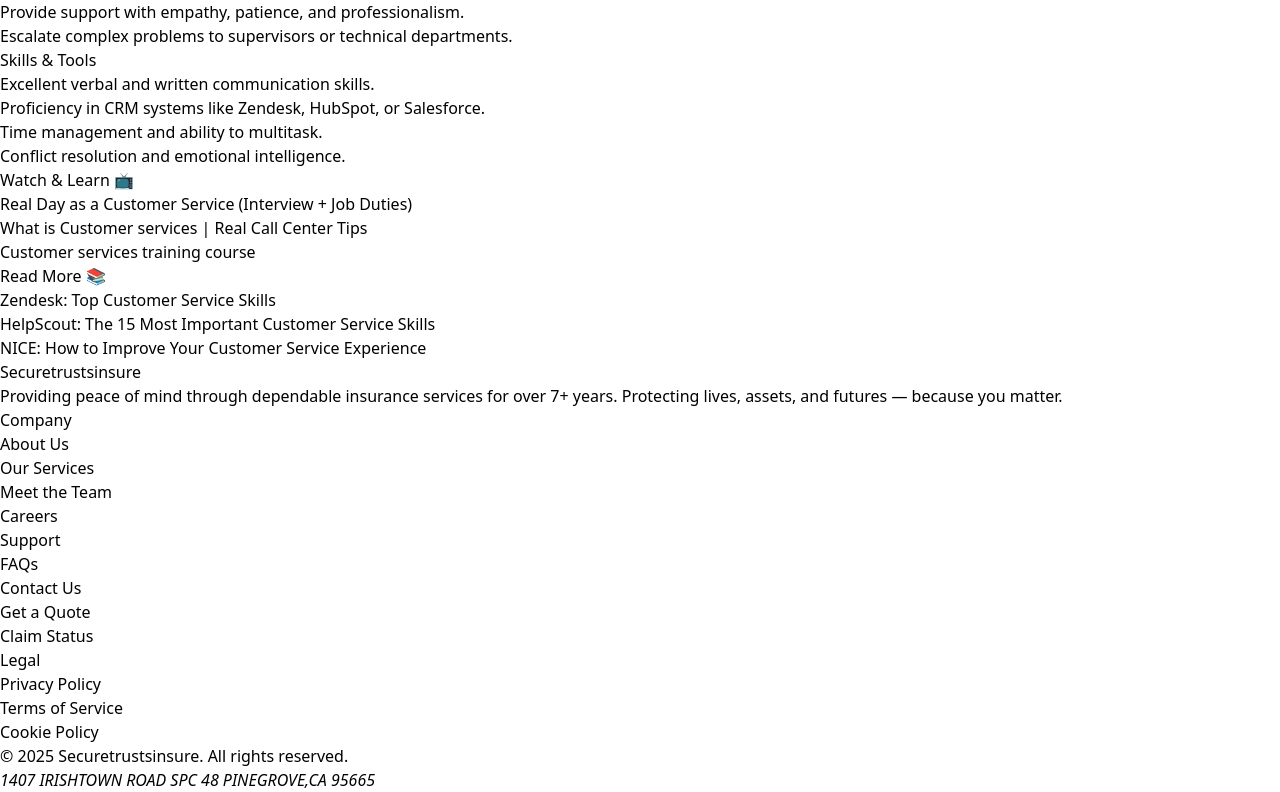
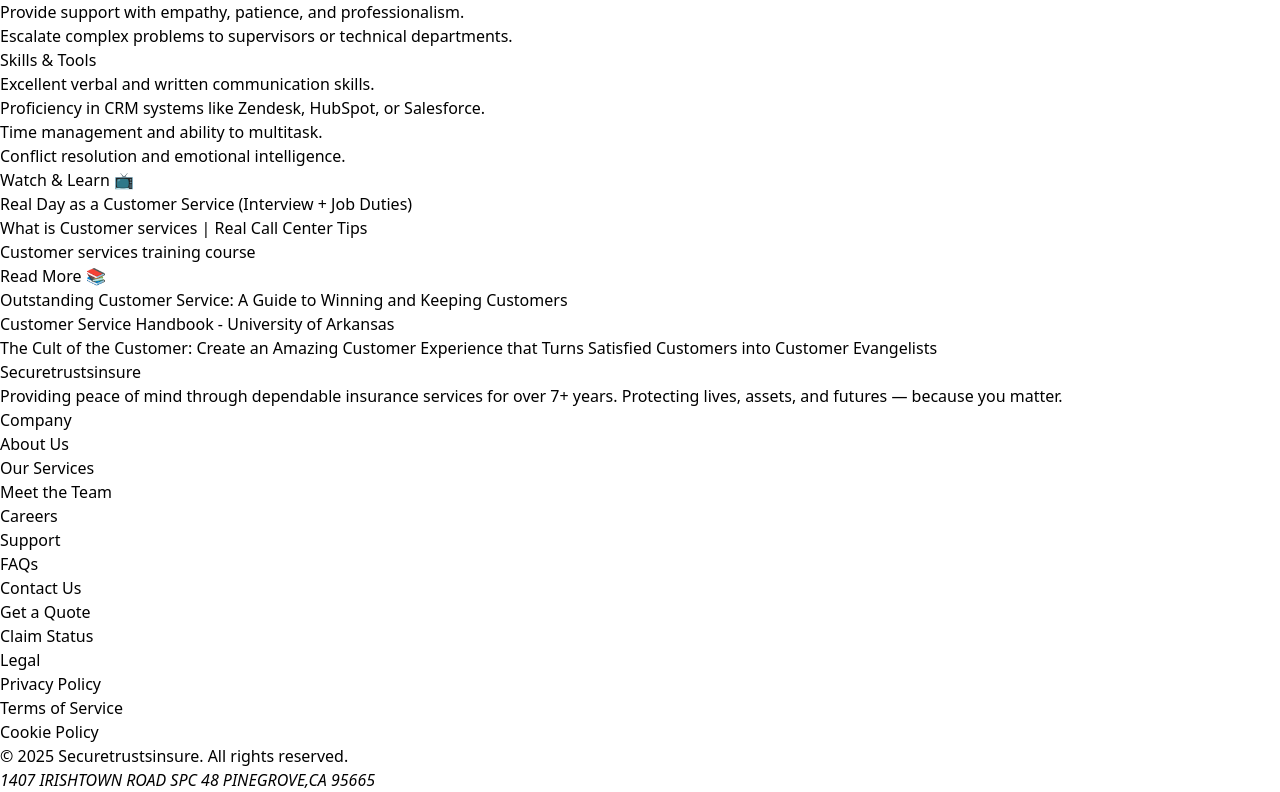
Before and after one commit to Posterity147/job, a React (Vite) app: page /customerservice in a window 1280 px wide. Shown: the part 724-1516 px from the top of the page. Built offline with nearby package versions, Linux system fonts and the light colour scheme.

Commit message:
onbaording process updates

```diff
--- a/src/pages/Billingandclaim.jsx
+++ b/src/pages/Billingandclaim.jsx
@@ -98,18 +98,18 @@
       <h3 className="text-xl font-semibold mb-3 text-red-700">Read More 📚</h3>
       <ul className="list-disc pl-6 text-red-600 space-y-2">
         <li>
-          <a href="https://www.investopedia.com/terms/i/insurance-claim.asp" target="_blank" rel="noopener noreferrer" className="underline">
-            Investopedia: Understanding Insurance Claims
+          <a href="https://www.iii.org/sites/default/files/docs/pdf/Insurance_Handbook_20103.pdf?utm_source=chatgpt.com" target="_blank" rel="noopener noreferrer" className="underline">
+            A guide to insurance basics - Insurance Information Institute
           </a>
         </li>
         <li>
-          <a href="https://www.verywellhealth.com/what-is-medical-billing-2317141" target="_blank" rel="noopener noreferrer" className="underline">
-            Verywell Health: Medical Billing Basics
+          <a href="https://www.scribd.com/document/788687696/Download-full-eBook-PDF-Understanding-Health-Insurance-A-Guide-to-Billing-and-Reimbursement-15th-Edition-ebook-all-chapters?utm_source=chatgpt.com" target="_blank" rel="noopener noreferrer" className="underline">
+            Understanding Health Insurance: A Guide to Billing and Reimbursement (15th Edition)
           </a>
         </li>
         <li>
-          <a href="https://www.insuranceopedia.com/definition/168/billing" target="_blank" rel="noopener noreferrer" className="underline">
-            Insuranceopedia: What is Billing in Insurance?
+          <a href="https://www.in.gov/doe/files/Medicaid-BillingTool-Kit-23rd-Edition_July2021.pdf?utm_source=chatgpt.com" target="_blank" rel="noopener noreferrer" className="underline">
+            Medical Billing Tool Kit
           </a>
         </li>
       </ul>
--- a/src/pages/Customerservice.jsx
+++ b/src/pages/Customerservice.jsx
@@ -103,18 +103,18 @@
       <h3 className="text-xl font-semibold mb-3 text-red-700">Read More 📚</h3>
       <ul className="list-disc pl-6 text-red-600 space-y-2">
         <li>
-          <a href="https://www.zendesk.com/blog/customer-service-skills/" target="_blank" rel="noopener noreferrer" className="underline">
-            Zendesk: Top Customer Service Skills
+          <a href="https://www.trainingsolutions.com/pdf/outstanding.pdf?utm_source=chatgpt.com/" target="_blank" rel="noopener noreferrer" className="underline">
+            Outstanding Customer Service: A Guide to Winning and Keeping Customers
           </a>
         </li>
         <li>
-          <a href="https://www.helpscout.com/blog/customer-service-skills/" target="_blank" rel="noopener noreferrer" className="underline">
-            HelpScout: The 15 Most Important Customer Service Skills
+          <a href="https://www.uaex.uada.edu/business-communities/strategic-planning/Customer-Service-Handbook.pdf?utm_source=chatgpt.com/" target="_blank" rel="noopener noreferrer" className="underline">
+            Customer Service Handbook - University of Arkansas
           </a>
         </li>
         <li>
-          <a href="https://www.nice.com/engage/blog/how-to-improve-customer-service-2084/" target="_blank" rel="noopener noreferrer" className="underline">
-            NICE: How to Improve Your Customer Service Experience
+          <a href="https://www.insightsquared.com/wp-content/uploads/downloads/2015/07/Shep-Hyken-eBook-v5.pdf?utm_source=chatgpt.com/" target="_blank" rel="noopener noreferrer" className="underline">
+            The Cult of the Customer: Create an Amazing Customer Experience that Turns Satisfied Customers into Customer Evangelists
           </a>
         </li>
       </ul>
--- a/src/pages/Dataentry.jsx
+++ b/src/pages/Dataentry.jsx
@@ -96,13 +96,13 @@
       <h3 className="text-xl font-semibold mb-3 text-red-700">Read More 📚</h3>
       <ul className="list-disc pl-6 text-red-600 space-y-2">
         <li>
-          <a href="https://www.thebalancemoney.com/data-entry-job-description-2061862" target="_blank" rel="noopener noreferrer" className="underline">
-            The Balance: Data Entry Job Description and Duties
+          <a href="https://www.4shared.com/office/RHaH6tPZku/Data_Entry_Skills.html?utm_source=chatgpt.com" target="_blank" rel="noopener noreferrer" className="underline">
+            Data Entry Skills and Tips - 4shared
           </a>
         </li>
         <li>
-          <a href="https://www.upwork.com/resources/data-entry-skills" target="_blank" rel="noopener noreferrer" className="underline">
-            Upwork: Data Entry Skills for Freelancers
+          <a href="https://www.scribd.com/document/841318713/Data-entry-notes?utm_source=chatgpt.com" target="_blank" rel="noopener noreferrer" className="underline">
+            Data Entry Notes - Scribd
           </a>
         </li>
       </ul>
--- a/src/pages/Socialmedia.jsx
+++ b/src/pages/Socialmedia.jsx
@@ -105,13 +105,13 @@
       <h3 className="text-xl font-semibold mb-3 text-red-700">Read More 📚</h3>
       <ul className="list-disc pl-6 text-red-600 space-y-2">
         <li>
-          <a href="https://blog.hubspot.com/marketing/social-media-marketing" target="_blank" rel="noopener noreferrer" className="underline">
-            HubSpot: Social Media Marketing Guide
+          <a href="https://socialmarketingwriting.com/wp-content/uploads/2016/04/socialmarketingwriting.com-The-Complete-Guide-to-Being-a-Successful-Social-Media-Manager.pdf?utm_source=chatgpt.com" target="_blank" rel="noopener noreferrer" className="underline">
+            The Complete Guide to Being a Successful Social Media Manager
           </a>
         </li>
         <li>
-          <a href="https://sproutsocial.com/insights/social-media-marketing-strategy/" target="_blank" rel="noopener noreferrer" className="underline">
-            Sprout Social: Building a Social Strategy
+          <a href="https://carta.fiu.edu/gsc-creative/wp-content/uploads/sites/46/2020/02/Social-Content-and-Media-Planning-eBook.pdf?utm_source=chatgpt.com/" target="_blank" rel="noopener noreferrer" className="underline">
+            Social Content and Media Planning -
           </a>
         </li>
       </ul>
--- a/src/pages/Virtualassistant.jsx
+++ b/src/pages/Virtualassistant.jsx
@@ -99,13 +99,13 @@
       <h3 className="text-xl font-semibold mb-3 text-red-700">Read More 📚</h3>
       <ul className="list-disc pl-6 text-red-600 space-y-2">
         <li>
-          <a href="https://www.freelancer.com/articles/skills/virtual-assistant-job-description" target="_blank" rel="noopener noreferrer" className="underline">
-            Freelancer: Virtual Assistant Job Description
+          <a href="https://20four7va.com/wp-content/uploads/2023/01/20four7va-va-skills-masterlist-compressed.pdf?utm_source=chatgpt.com" target="_blank" rel="noopener noreferrer" className="underline">
+            20four7va: Virtual Assistant Skills Masterlist
           </a>
         </li>
         <li>
-          <a href="https://blog.hubstaff.com/virtual-assistant-skills/" target="_blank" rel="noopener noreferrer" className="underline">
-            Hubstaff: 13 Virtual Assistant Skills You Need to Succeed
+          <a href="https://sortedvirtualassistance.co.za/wp-content/uploads/2024/05/How-to-become-A-Virtual-Assistant-Guide.pdf?utm_source=chatgpt.com/" target="_blank" rel="noopener noreferrer" className="underline">
+            How to Become a Virtual Assistant - Sorted Virtual Assistance
           </a>
         </li>
       </ul>
```
